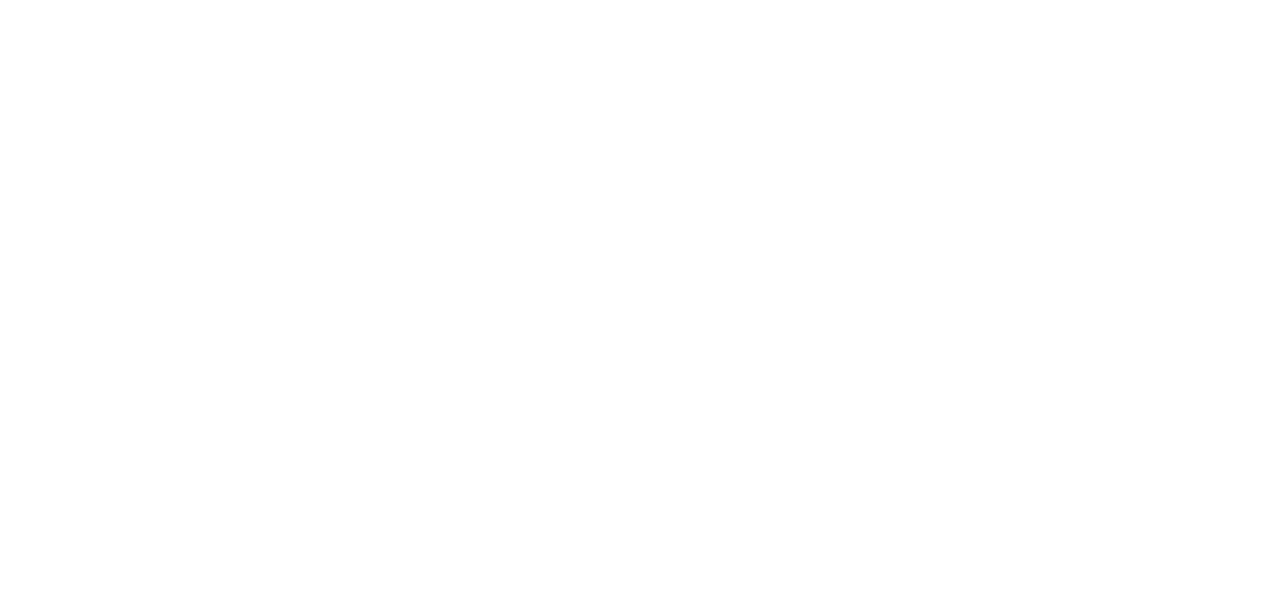
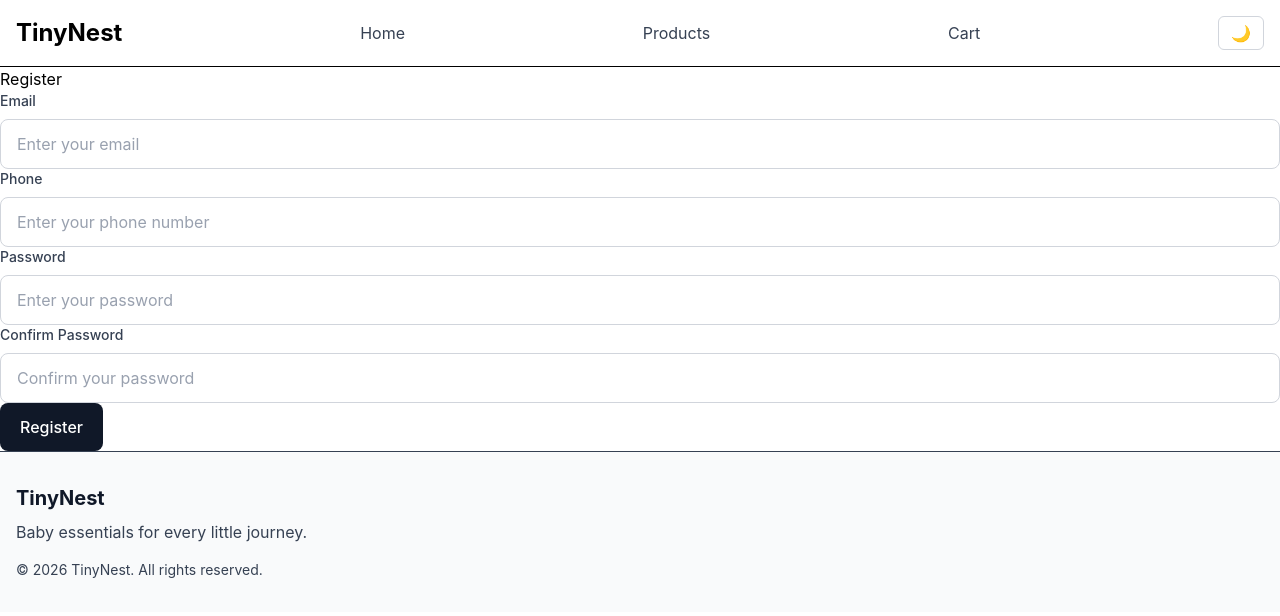
Before and after one commit to ayshasahva-stack/tinynest, a React app in the folder frontend/: page /register in a window 1280 px wide. Before the commit this address had no page. Shown: the top 616 px of the page. Built offline with nearby package versions, Linux system fonts and the light colour scheme; the HTML template or start-up script is replaced by a standard one.

Commit message:
feat: connect frontend registration to backend

```diff
--- a/frontend/src/app/AppRouter.jsx
+++ b/frontend/src/app/AppRouter.jsx
@@ -4,6 +4,7 @@
 // Import the pages
 import Home from "../pages/home/Home";
 import Products from "../pages/Product";
+import Register from "../pages/auth/Register";
 import Admin from "../layouts/Admin";
 
 // Import the user layout
@@ -18,11 +19,14 @@
                 {/* All customer pages use the UserLayout */}
                 <Route element={<UserLayout />}>
 
+
                     {/* Home page */}
                     <Route path="/" element={<Home />} />
 
                     {/* Products page */}
                     <Route path="/products" element={<Products />} />
+                    {/* Registration page */}
+                    <Route path="/register" element={<Register />} />
 
                 </Route>
                 {/* Admin routes */}
--- /dev/null
+++ b/frontend/src/pages/auth/Register.jsx
@@ -0,0 +1,92 @@
+// Import React's useState hook
+import { useState } from "react";
+import Input from "../../components/Input";
+import Button from "../../components/Button"
+// Import Redux's dispatch hook
+import { useDispatch } from "react-redux";
+
+// Import the registration thunk
+import { registerUserThunk } from "../../features/auth/authThunk";
+// Register page component
+function Register() {
+    // Store the email entered by the user
+    const [email, setEmail] = useState("");
+    // Store the phone number entered by the user
+    const [phone, setPhone] = useState("");
+    // Store the password entered by the user
+    const [password, setPassword] = useState("");
+    // Store the confirmation password entered by the user
+const [confirmPassword, setConfirmPassword] = useState("");
+    // Get the Redux dispatch function
+const dispatch = useDispatch();
+    // Handle registration form submission
+    const handleSubmit = (event) => {
+        // Prevent the browser from refreshing the page
+        event.preventDefault();
+
+        // Check the values entered by the user
+       // Send the registration data through Redux
+// Send the registration data through Redux
+dispatch(
+    registerUserThunk({
+        email,
+        phone,
+        password,
+        confirmPassword,
+    })
+
+);
+    };
+    return (
+        <main>
+            <h1>Register</h1>
+
+            <form onSubmit={handleSubmit}>
+                {/* Email input */}
+                <Input
+                    label="Email"
+                    type="email"
+                    name="email"
+                    value={email}
+                    onChange={(event) => setEmail(event.target.value)}
+                    placeholder="Enter your email"
+                />
+
+                {/* Phone input */}
+                <Input
+                    label="Phone"
+                    type="tel"
+                    name="phone"
+                    value={phone}
+                    onChange={(event) => setPhone(event.target.value)}
+                    placeholder="Enter your phone number"
+                />
+
+                {/* Password input */}
+                <Input
+                    label="Password"
+                    type="password"
+                    name="password"
+                    value={password}
+                    onChange={(event) => setPassword(event.target.value)}
+                    placeholder="Enter your password"
+                />
+{/* Confirm password input */}
+<Input
+    label="Confirm Password"
+    type="password"
+    name="confirmPassword"
+    value={confirmPassword}
+    onChange={(event) => setConfirmPassword(event.target.value)}
+    placeholder="Confirm your password"
+/>
+                {/* Register button */}
+                <Button type="submit">
+                    Register
+                </Button>
+            </form>
+        </main>
+    );
+}
+
+export default Register;
```
